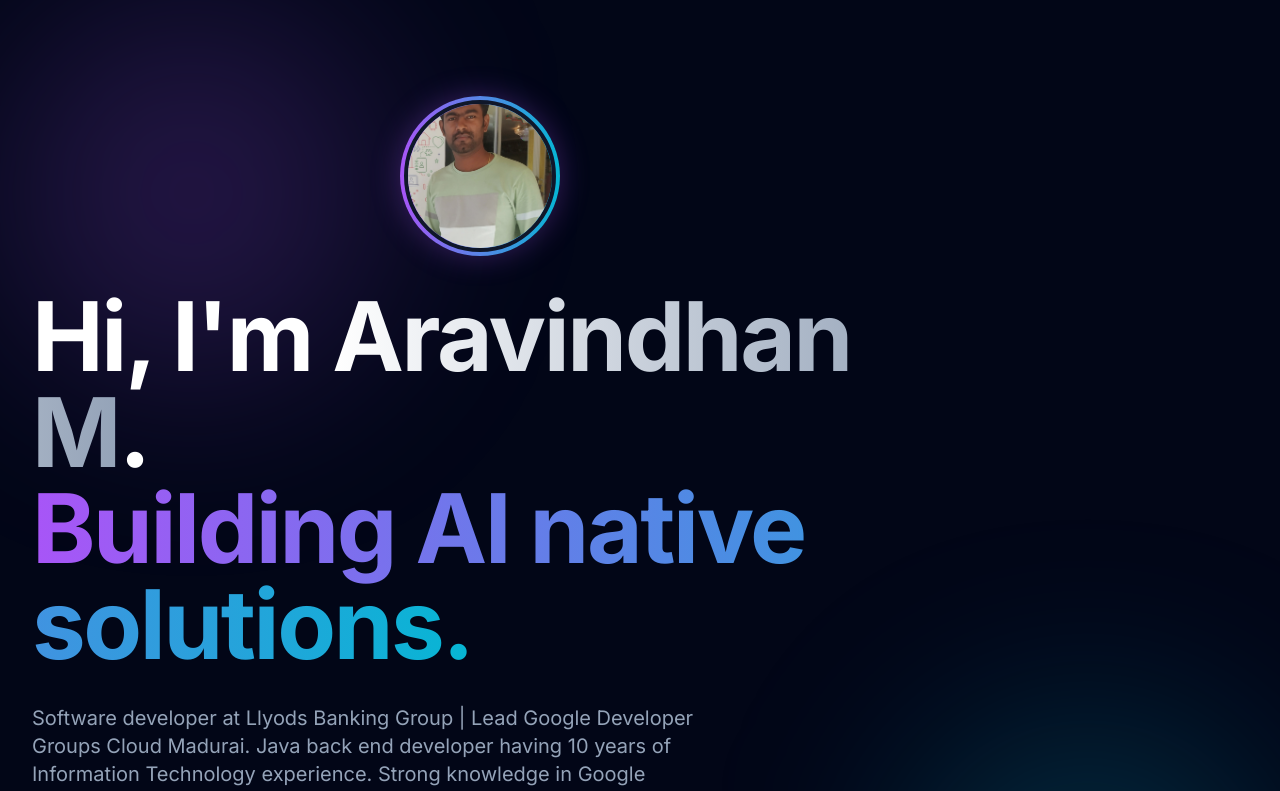
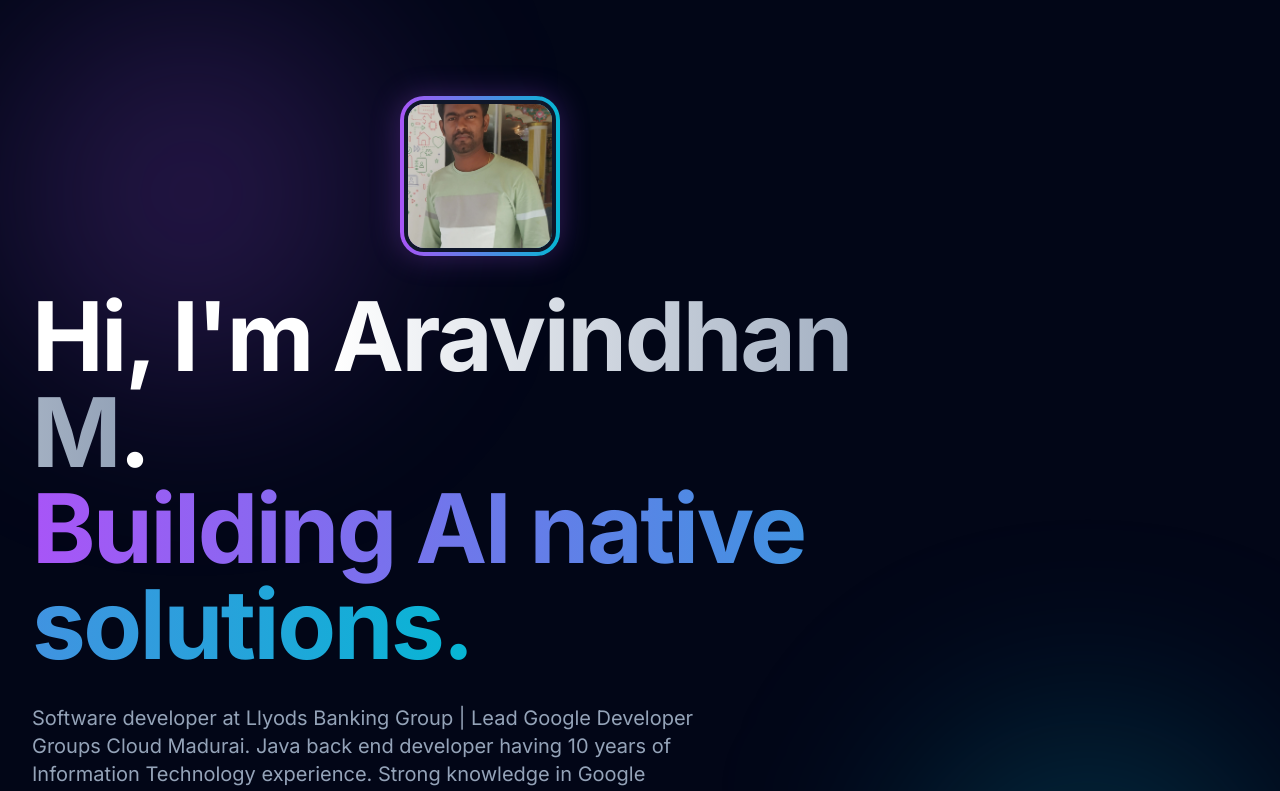
Before and after one commit to Aravindhan5592/portfolio, a Next.js app: page / in a window 1280 px wide. Shown: the top 791 px of the page. Built offline with nearby package versions, Linux system fonts and the light colour scheme.

Commit message:
Style: Change profile photo to rounded square

```diff
--- a/components/hero.tsx
+++ b/components/hero.tsx
@@ -20,8 +20,8 @@ export function Hero() {
                 transition={{ duration: 0.8 }}
                 className="space-y-8 max-w-4xl relative z-10"
             >
-                <div className="relative w-32 h-32 md:w-40 md:h-40 mx-auto mb-8 rounded-full p-1 bg-gradient-to-r from-neon-purple to-neon-cyan shadow-[0_0_30px_rgba(168,85,247,0.3)]">
-                    <div className="w-full h-full rounded-full overflow-hidden bg-slate-900 border-4 border-slate-900 relative">
+                <div className="relative w-32 h-32 md:w-40 md:h-40 mx-auto mb-8 rounded-3xl p-1 bg-gradient-to-r from-neon-purple to-neon-cyan shadow-[0_0_30px_rgba(168,85,247,0.3)]">
+                    <div className="w-full h-full rounded-[20px] overflow-hidden bg-slate-900 border-4 border-slate-900 relative">
                         {/* eslint-disable-next-line @next/next/no-img-element */}
                         <img
                             src="/images/profile.jpg"
```
